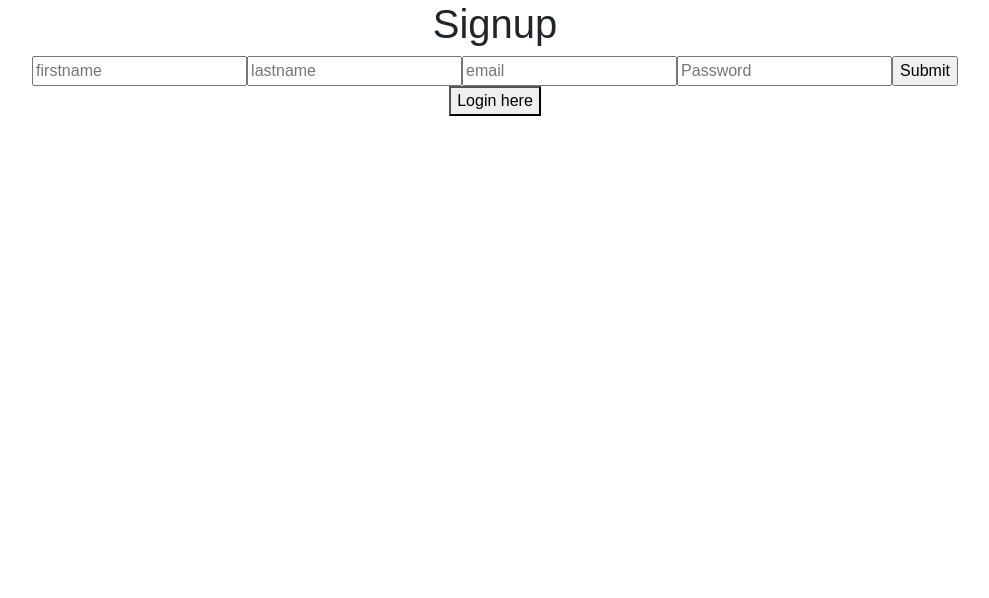
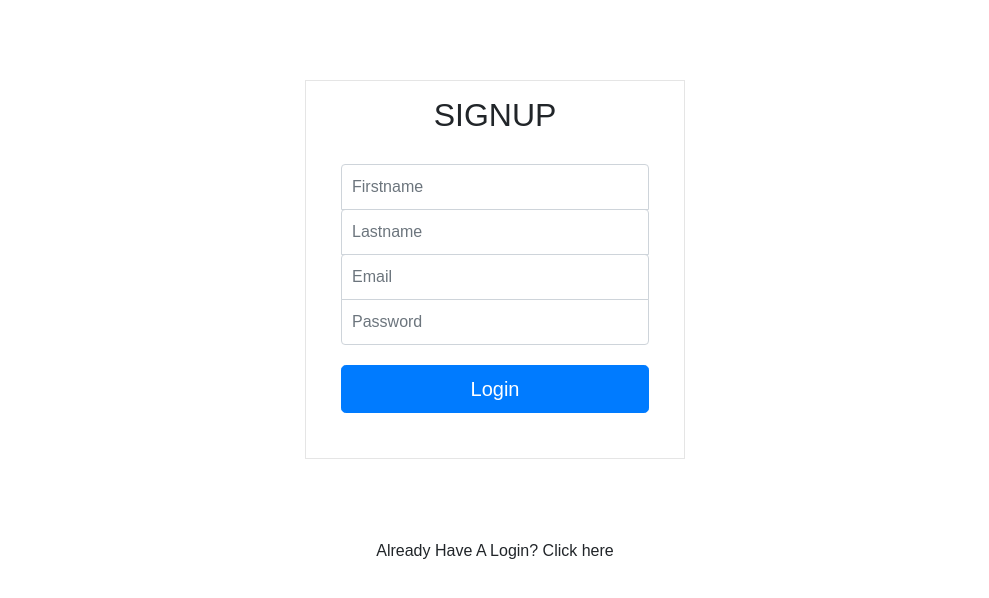
Before and after one commit to vsparrow/RecruiterReviewFrontend, a React (Create React App) app: page / in a window 1280 px wide. Both pictures are taken after a click on the link "No Login? Click here to Signup". Shown: the top 598 px of the page, without its empty margins (145-1134 px from the left). Built offline with nearby package versions, Linux system fonts and the light colour scheme.

Commit message:
update signup page

```diff
--- a/src/Login.js
+++ b/src/Login.js
@@ -58,7 +58,7 @@ class Login extends Component {
             <div className="wrapper" onSubmit={this.handleSubmit}>
               <form className="form-signin">
                 <h2 className="form-signin-heading">Please login</h2>
-                <input type="text" className="form-control" name="username" placeholder="Email Address" required="" autofocus="" onChange={this.handleChange} value={this.state.username} />
+                <input type="text" className="form-control" name="username" placeholder="Email Address" required="" autoFocus="" onChange={this.handleChange} value={this.state.username} />
                 <input type="password" className="form-control" name="password" placeholder="Password" required="" onChange={this.handleChange} value={this.state.password}/>
                 <button className="btn btn-lg btn-primary btn-block" type="submit">Login</button>
               </form>
--- a/src/Signup.js
+++ b/src/Signup.js
@@ -83,18 +83,20 @@ class Signup extends Component {
   render() {
     return (
       <div>
-        <h1>Signup</h1>
-        <form onSubmit={this.handleSubmit}>
-          <input type="text" name="firstname" placeholder="firstname" onChange={this.handleChange} value={this.state.firstname}/>
-          <input type="text" name="lastname" placeholder="lastname" onChange={this.handleChange} value={this.state.lastname}/>
-          <input type="text" name="email" placeholder="email" onChange={this.handleChange} value={this.state.email}/>
-          <input type="password" name="password" placeholder="Password" onChange={this.handleChange} value={this.state.password}/>
-          <input type="submit"/ >
-        </form>
-        <p>
-          <button onClick={this.toggleToLogin}>Login here</button>
-        </p>
+
+        <div className="wrapper">
+          <form className="form-signin" onSubmit={this.handleSubmit}>
+            <h2 className="form-signin-heading">SIGNUP</h2>
+            <input type="text" className="form-control" name="firstname" placeholder="Firstname" onChange={this.handleChange} value={this.state.firstname} required="" autoFocus="" />
+            <input type="text" className="form-control" name="lastname" placeholder="Lastname" onChange={this.handleChange} value={this.state.lastname} required="" autoFocus="" />
+            <input type="text" className="form-control" name="email" placeholder="Email" onChange={this.handleChange} value={this.state.email} required="" autoFocus="" />
+            <input type="password" className="form-control" name="password" placeholder="Password" onChange={this.handleChange} value={this.state.password} required=""/>
+            <button className="btn btn-lg btn-primary btn-block" type="submit">Login</button>
+          </form>
+        </div>
         {this.state.error ? <span style={{color: "red"}}>ERROR PLEASE CHECK INPUT</span> : null}
+        <a  onClick={this.toggleToLogin}>Already Have A Login? Click here</a>
+
       </div>
     )
   }//render
```
